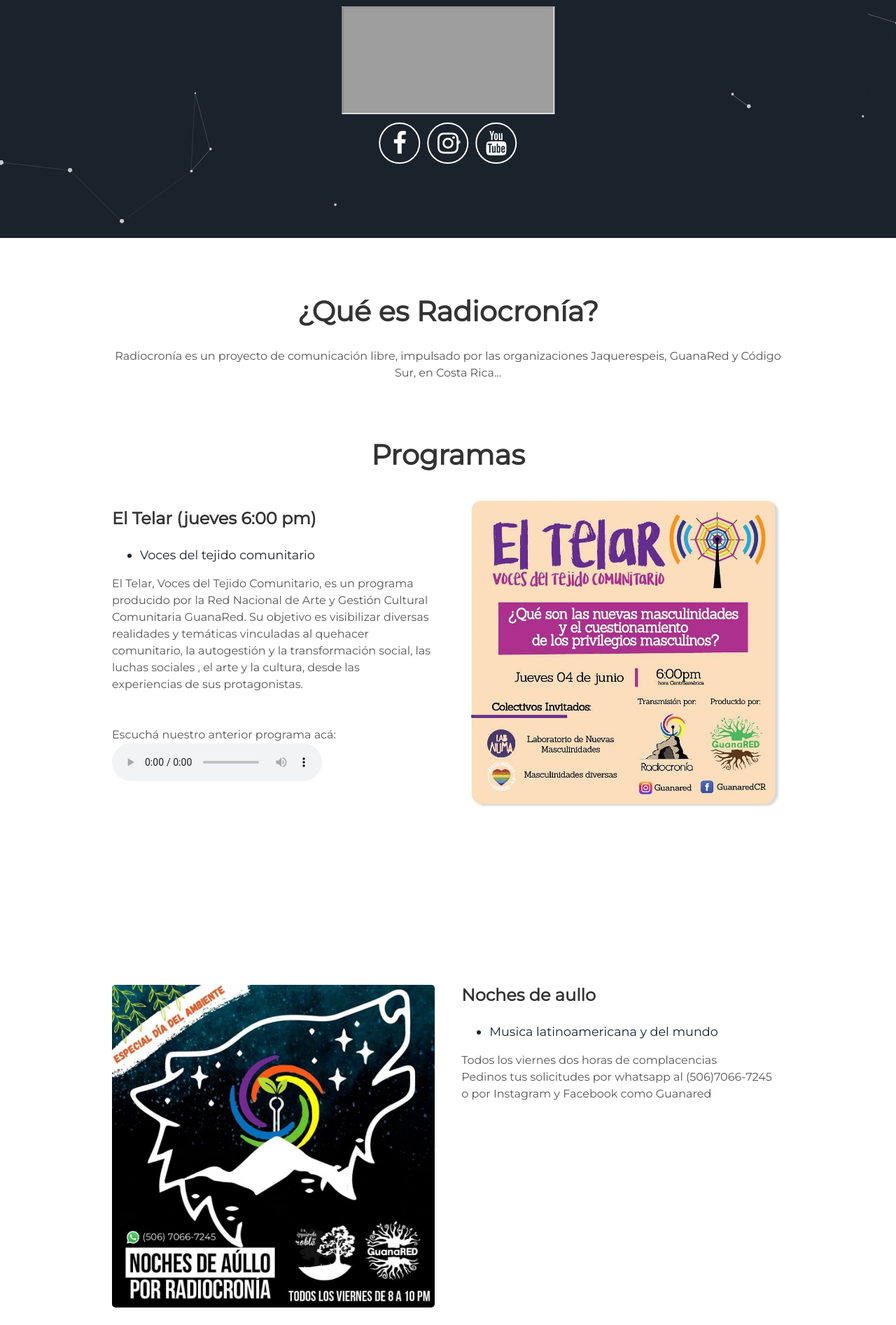
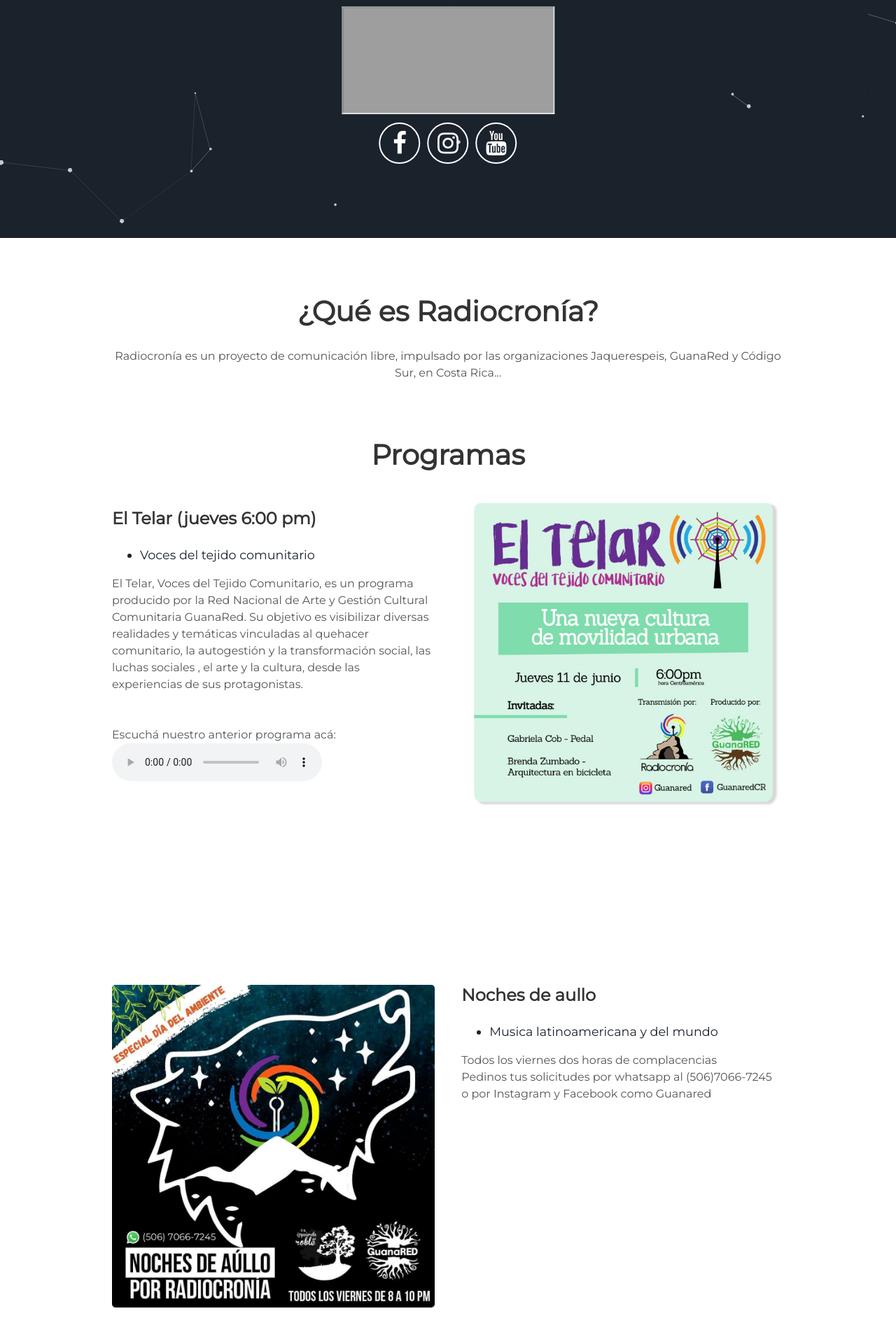
Before and after one commit to JaquerEspeis/radiocronia, a Jekyll site: the page built from index.html, in a window 1280 px wide. Shown: the part 560-2453 px from the top of the page at 70% size. Built offline with Jekyll 4.4.1, drawn with Linux system fonts in a browser that asks for light colours; grey boxes are pictures that could not be loaded.

Commit message:
cambio en el telar
se cambia la imagen a la del programa del 11 de junio

```diff
--- a/_includes/about.html
+++ b/_includes/about.html
@@ -11,7 +11,7 @@
 <div>
   <div class="user-projects">
     <div class="images-right">
-      <img alt=“telar1” src="{{ "/assets/img/eltelar_3.jpg" | prepend: site.baseurl }}" />
+      <img alt=“telar1” src="{{ "/assets/img/eltelar_4.jpg" | prepend: site.baseurl }}" />
     </div>
   <div class="contents">
     <h3> El Telar (jueves 6:00 pm) </h3>
```
